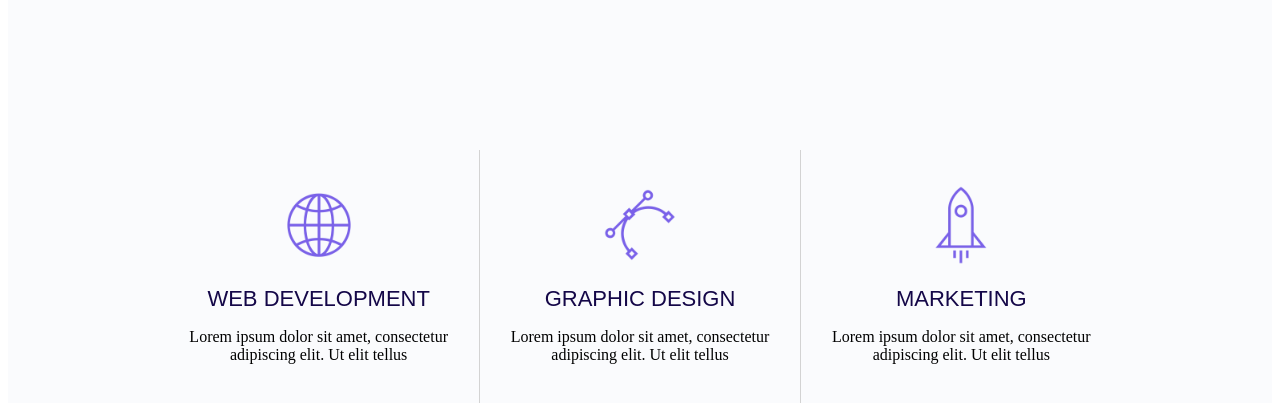
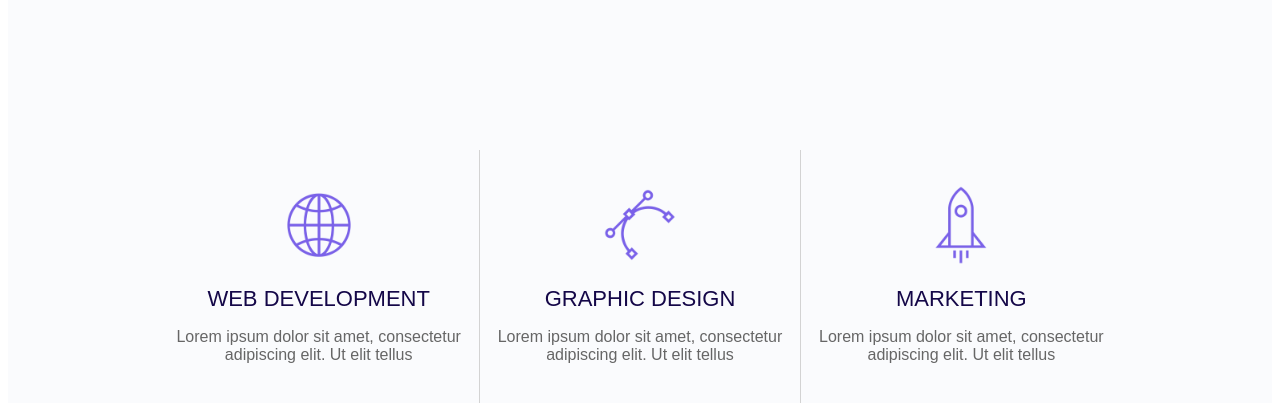
Before and after one commit to karansarohaceo/CAH, a plain HTML site: page index.html in a window 1280 px wide. Shown: the part 608-1011 px from the top of the page. Drawn offline with nearby package versions, Linux system fonts and the light colour scheme.

Commit message:
Update index.css

```diff
--- a/index.css
+++ b/index.css
@@ -75,6 +75,7 @@
       grid-template-columns: repeat(3, 1fr);
       padding: 150px;
       background-color: #FAFBFD;
+      height: 515px;
 }
 
 .grid-item {
@@ -102,7 +103,6 @@
 }
 
 .elementor-image-box-description {
-    color: var(--e-global-color-text);
-    font-family: var(--e-global-typography-text-font-family), Sans-serif;
-    font-weight: var(--e-global-typography-text-font-weight);
+    color: #666666;
+    font-family: Sans-serif;
 }
```
